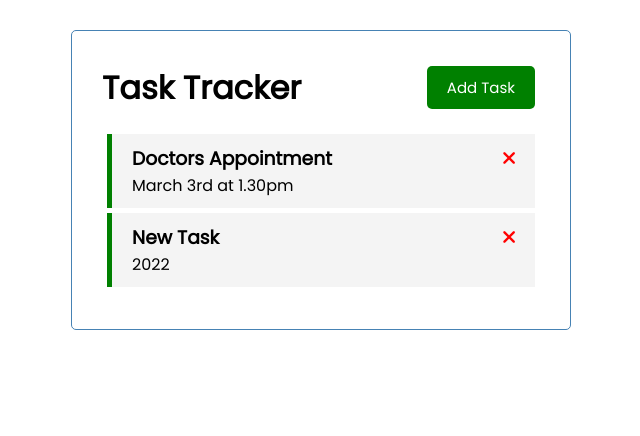
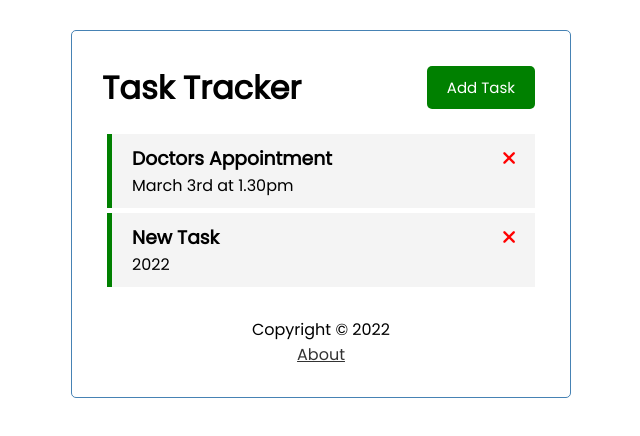
Before and after one commit to NikiTheofilaktidou/vue-crash-course-2021, a Vue app: page / in a window 1280 px wide. Shown: the top 436 px of the page, without its empty margins (319-959 px from the left). Built offline with nearby package versions, Linux system fonts and the light colour scheme; data requests are answered from the project's data file.

Commit message:
footer added

```diff
--- a/src/App.vue
+++ b/src/App.vue
@@ -6,11 +6,13 @@
     </div>
     <Tasks @toggle-reminder="toggleReminder"
     @delete-task="deleteTask" :tasks="tasks"/>
+    <Footer/>
   </div>
 </template>
 
 <script lang="ts">
 import Header from './components/Header.vue'
+import Footer from './components/Footer.vue'
 import Tasks from './components/Tasks.vue'
 import AddTask from './components/AddTask.vue'
 
@@ -21,6 +23,7 @@
   name: 'App',
   components: {
     Header,
+    Footer,
     Tasks,
     AddTask
   },
--- /dev/null
+++ b/src/components/Footer.vue
@@ -0,0 +1,16 @@
+<template>
+  <footer>
+    <p>Copyright &copy; 2022</p>
+    <a href="/about">About</a>
+  </footer>
+</template>
+
+<style scoped>
+a {
+  color: #333;
+}
+footer {
+  margin-top: 30px;
+  text-align: center;
+}
+</style>
```
